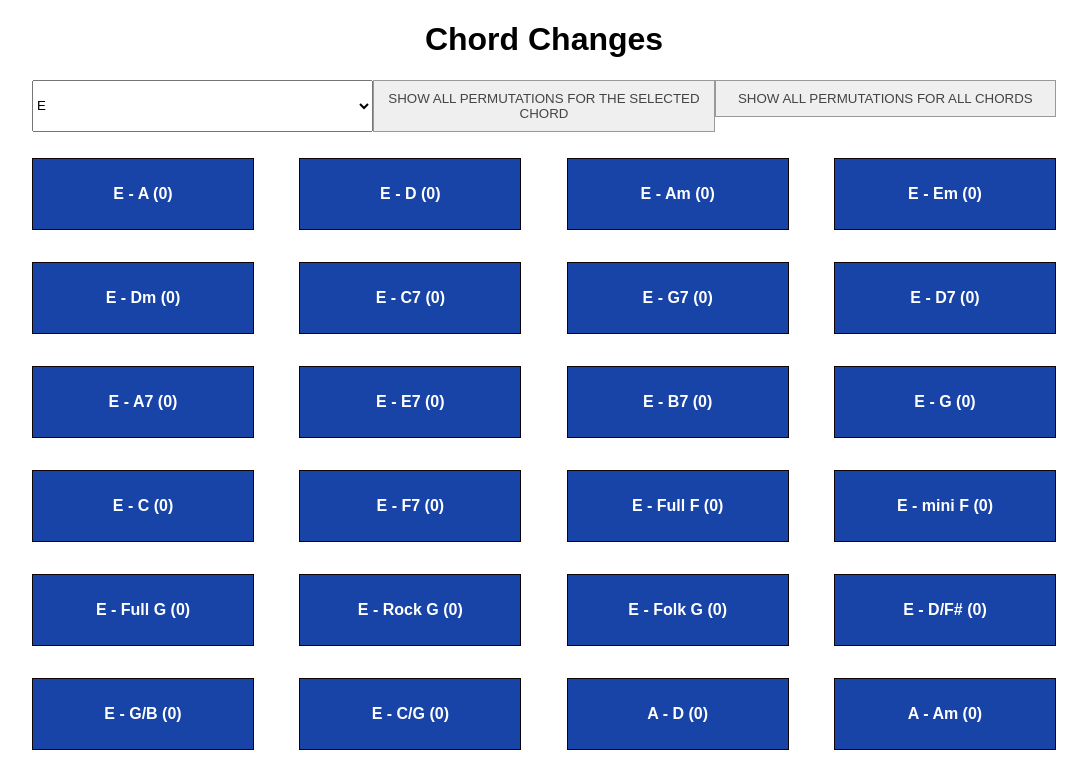
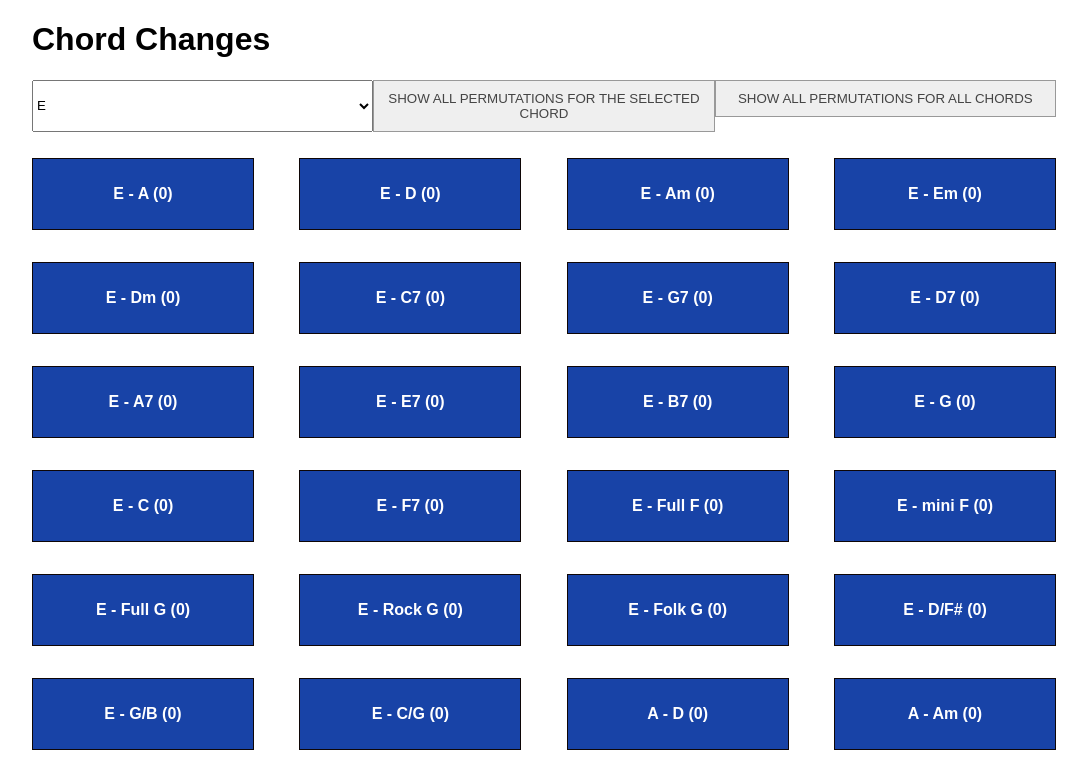
Before and after one commit to askeroff/chord-changes, a React (Create React App) app: page / in a window 1280 px wide. Shown: the top 780 px of the page, without its empty margins (96-1183 px from the left). Built offline with nearby package versions, Linux system fonts and the light colour scheme.

Commit message:
style changes

```diff
--- a/src/index.css
+++ b/src/index.css
@@ -30,7 +30,7 @@ body {
   width: 100%;
 }
 
-#chordsTitle {
+.chordsTitle, .chordsSubtitle {
   text-align: center;
 }
 
```
